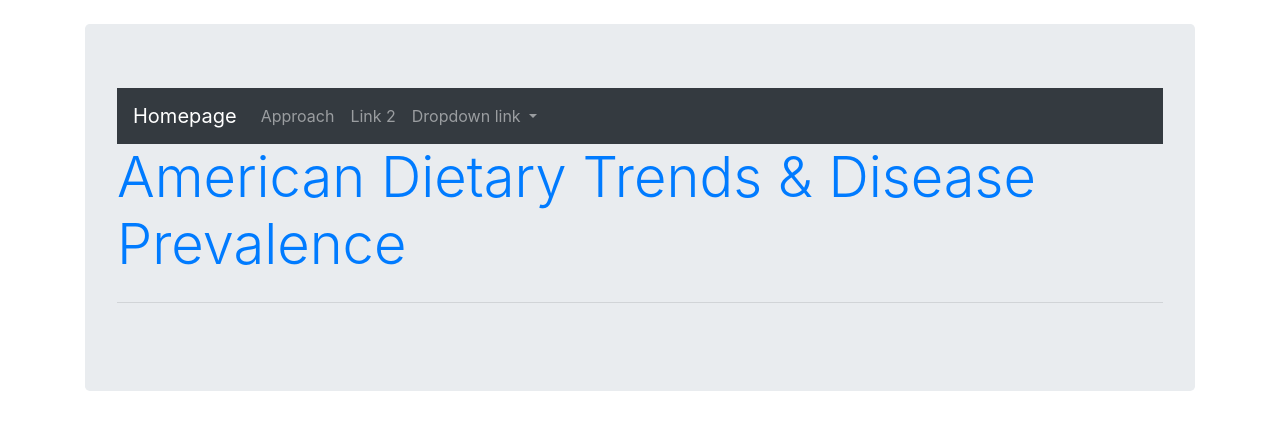
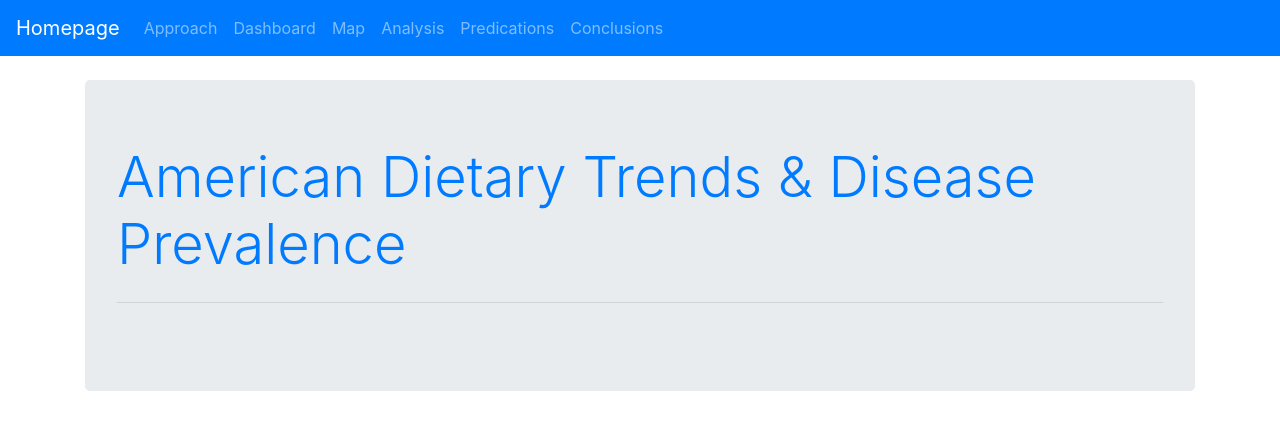
Before and after one commit to Chahnaz-Kbaisi/diet-habits-disease-us, a Flask app: page / in a window 1280 px wide. Shown: the top 430 px of the page. Run offline with Flask 2, Linux system fonts and the light colour scheme; some libraries are stand-ins or nearby versions.

Commit message:
Adding navbar

```diff
--- a/templates/index.html
+++ b/templates/index.html
@@ -14,40 +14,45 @@
         integrity="sha512-Rksm5RenBEKSKFjgI3a41vrjkw4EVPlJ3+OiI65vTjIdo9brlAacEuKOiQ5OFh7cOI1bkDwLqdLw3Zg0cRJAAQ=="
         crossorigin="" />
     <!-- Our CSS -->
-    <link rel="stylesheet" type="text/css" href="static/css/style.css" />
+    <!-- <link rel="stylesheet" type="text/css" href="static/css/style.css" /> -->
 
 </head>
 
 <body>
+    <!-- Nav Bar -->
+    <nav class="navbar navbar-expand-lg navbar-dark bg-primary">
+        <a class="navbar-brand" href="/">Homepage</a>
+        <button class="navbar-toggler" type="button" data-toggle="collapse" data-target="#navbarColor01"
+            aria-controls="navbarColor01" aria-expanded="false" aria-label="Toggle navigation">
+            <span class="navbar-toggler-icon"></span>
+        </button>
+        <div class="collapse navbar-collapse" id="navbarColor01">
+            <ul class="navbar-nav mr-auto">
+                <li class="nav-item">
+                    <a class="nav-link" href="">Approach</a>
+                </li>
+                <li class="nav-item">
+                    <a class="nav-link" href="">Dashboard</a>
+                </li>
+                <li class="nav-item">
+                    <a class="nav-link" href="">Map</a>
+                </li>
+                <li class="nav-item">
+                    <a class="nav-link" href="">Analysis</a>
+                </li>
+                <li class="nav-item">
+                    <a class="nav-link" href="">Predications</a>
+                </li>
+                <li class="nav-item">
+                    <a class="nav-link" href="">Conclusions</a>
+                </li>
+            </ul>
+        </div>
+    </nav>
+
     <div class="container mt-4">
 
         <div class="jumbotron">
-            <nav class="navbar navbar-expand-sm bg-dark navbar-dark">
-                <!-- Brand -->
-                <a class="navbar-brand" href="#">Homepage</a>
-
-                <!-- Links -->
-                <ul class="navbar-nav">
-                    <li class="nav-item">
-                        <a class="nav-link" href="#">Approach</a>
-                    </li>
-                    <li class="nav-item">
-                        <a class="nav-link" href="#">Link 2</a>
-                    </li>
-
-                    <!-- Dropdown -->
-                    <li class="nav-item dropdown">
-                        <a class="nav-link dropdown-toggle" href="#" id="navbardrop" data-toggle="dropdown">
-                            Dropdown link
-                        </a>
-                        <div class="dropdown-menu">
-                            <a class="dropdown-item" href="#">Link 1</a>
-                            <a class="dropdown-item" href="#">Link 2</a>
-                            <a class="dropdown-item" href="#">Link 3</a>
-                        </div>
-                    </li>
-                </ul>
-            </nav>
             <h1 class="display-4 text-primary">American Dietary Trends & Disease Prevalence</h1>
             <hr class="my-4">
             <ul id="tasks" class="list-group"></ul>
```
